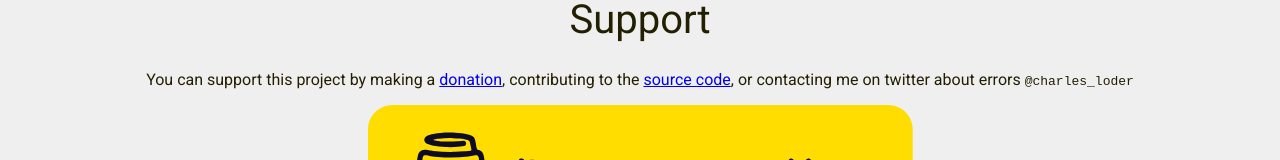
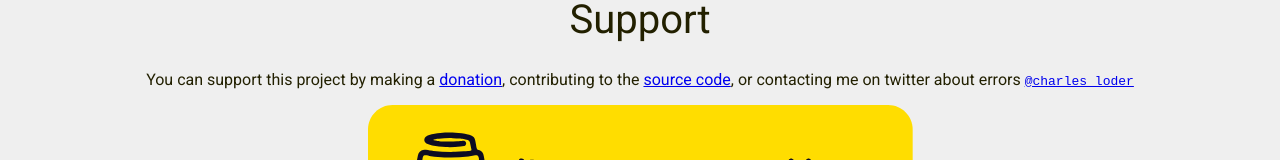
Before and after one commit to charlesLoder/Behirut, a website with bundled scripts: page src/about.html in a window 1280 px wide. Shown: the part 500-660 px from the top of the page. Built offline with nearby package versions, Linux system fonts and the light colour scheme.

Commit message:
Update twitter link

```diff
--- a/src/about.html
+++ b/src/about.html
@@ -48,7 +48,10 @@
         >, contributing to the
         <a href="https://github.com/charlesLoder/Behirut" target="_blank" rel="noopener noreferrer"
           >source code</a
-        >, or contacting me on twitter about errors <code>@charles_loder</code>
+        >, or contacting me on twitter about errors
+        <a href="https://twitter.com/charles_loder" target="_blank" rel="noopener noreferrer"
+          ><code>@charles_loder</code></a
+        >
       </p>
       <a href="https://www.buymeacoffee.com/charlesLoder" target="_blank" rel="noopener noreferrer"
         ><img src="assets/bmc-button.svg" alt=""
```
